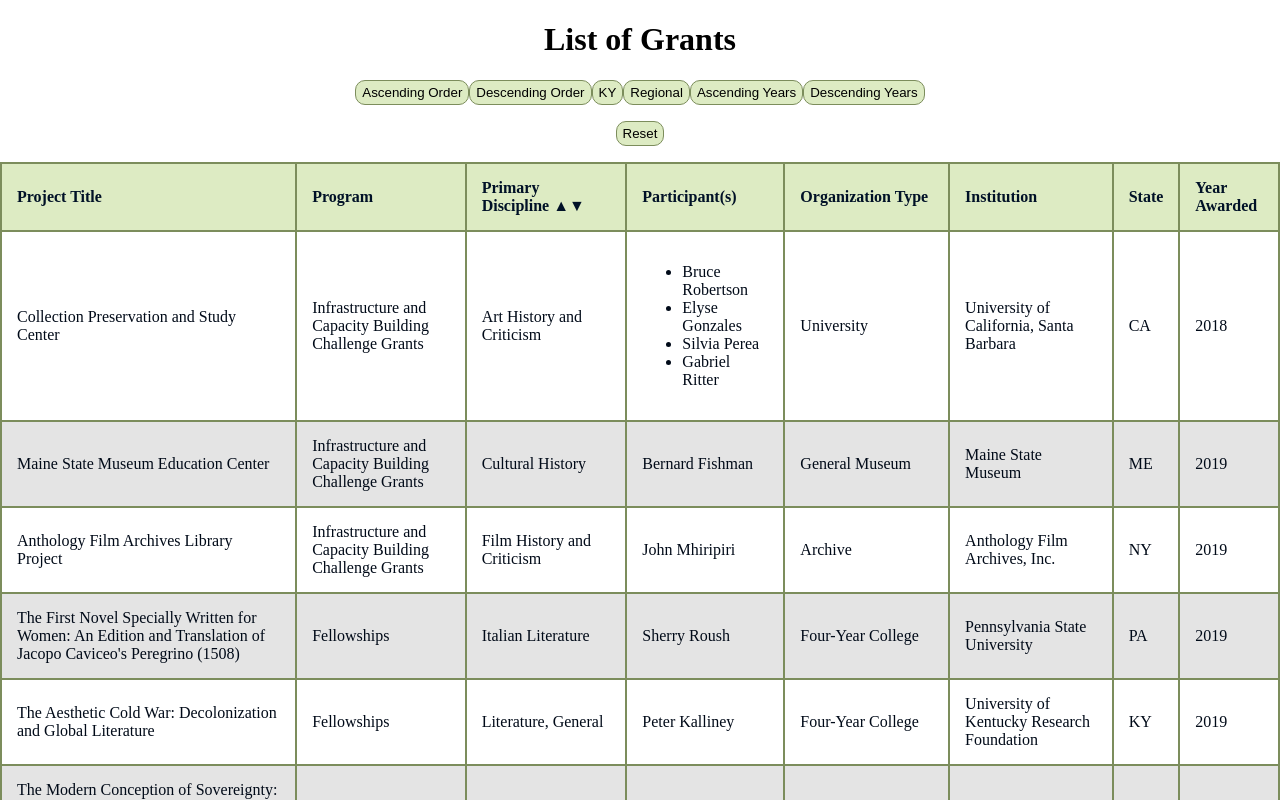
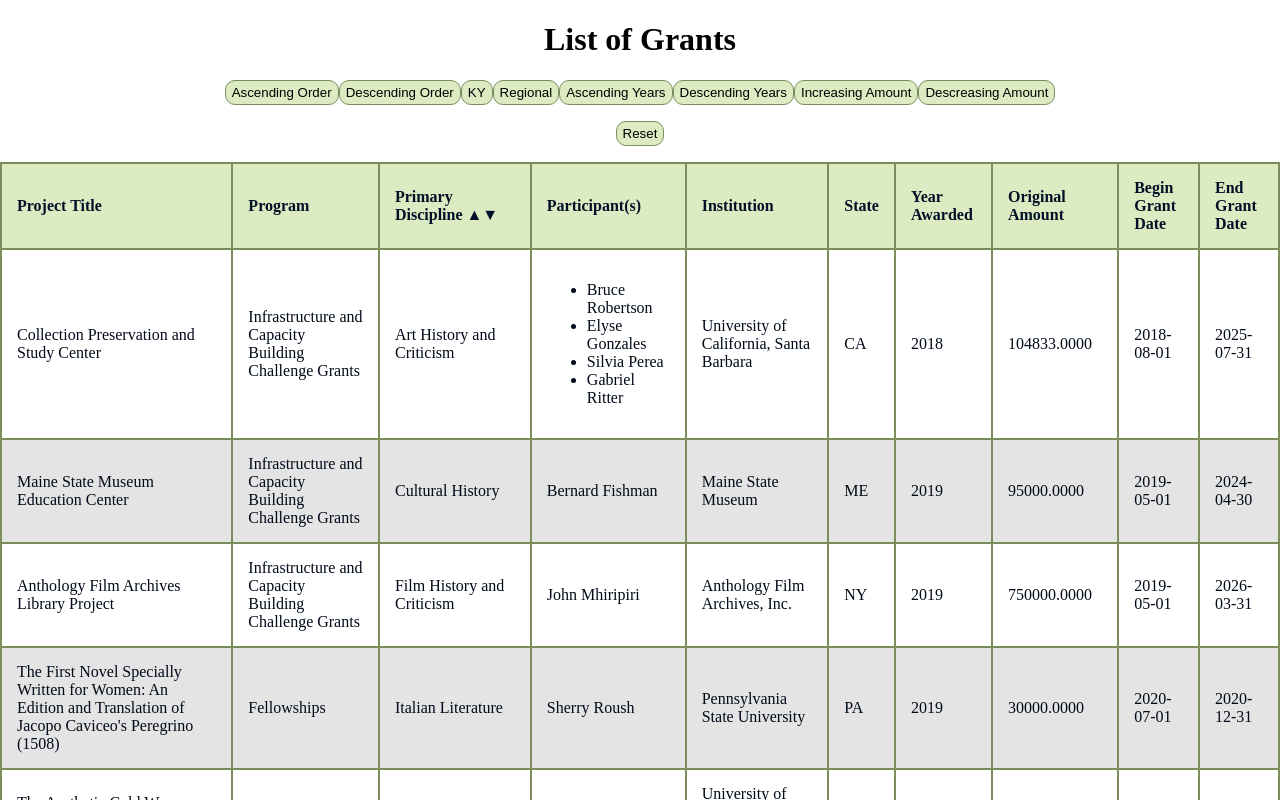
Before and after one commit to brooklynnjenkins/DataDrivenGrantApp, a React (Create React App) app: page / in a window 1280 px wide. Shown: the top 800 px of the page. Built offline with nearby package versions, Linux system fonts and the light colour scheme.

Commit message:
Added more columns

```diff
--- a/src/App.js
+++ b/src/App.js
@@ -54,6 +54,16 @@
   copy.sort((a,b) => b.ProjectTitle.localeCompare(a.ProjectTitle));
   setGrantsCopy(copy)
 }
+function amtIncr(){
+    let copy = [...grants];
+    copy.sort((a,b) => a.OriginalAmount - b.OriginalAmount)
+    setGrantsCopy(copy)
+}
+function amtDesc(){
+    let copy = [...grants];
+    copy.sort((a,b) => b.OriginalAmount - a.OriginalAmount)
+    setGrantsCopy(copy)
+}
   return ( <>
     <div className="App">
         <div>
@@ -65,6 +75,8 @@
              <button onClick = {regions}>Regional</button>
              <button onClick = {ascYears}>Ascending Years</button>
              <button onClick = {desYears}>Descending Years</button>
+             <button onClick = {amtIncr}>Increasing Amount</button>
+             <button onClick = {amtDesc}>Descreasing Amount</button>
             </p>
             <p>
               <button onClick = {pressReset}>Reset</button>
--- a/src/Table.js
+++ b/src/Table.js
@@ -4,8 +4,6 @@
 
 function Table(props)
 {
-    const [grants, setGrants] = useState([{}]);
-    const [grantsCopy, setGrantsCopy] = useState(grants);
     const [index, setIndex] = useState(0);
     function discOrd(){
         if(index%2==0){
@@ -34,9 +32,6 @@
                         Participant(s)
                     </th>
                     <th>
-                        Organization Type
-                    </th>
-                    <th>
                         Institution
                     </th>
                     <th>
@@ -44,6 +39,15 @@
                     </th>
                     <th>
                         Year Awarded
+                    </th>
+                    <th>
+                        Original Amount
+                    </th>
+                    <th>
+                        Begin Grant Date
+                    </th>
+                    <th>
+                        End Grant Date
                     </th>
                 </tr>
             </thead>
--- a/src/TableRow.js
+++ b/src/TableRow.js
@@ -21,10 +21,12 @@
             <td>
                 {Participant(props.grant)}
             </td>
-            <td>{props.grant.OrganizationType}</td>
             <td>{props.grant.Institution}</td>
             <td>{props.grant.InstState}</td>
             <td>{props.grant.YearAwarded}</td>
+            <td>{props.grant.OriginalAmount}</td>
+            <td>{props.grant.BeginGrant}</td>
+            <td>{props.grant.EndGrant}</td>
         </tr>
     </>
     )
```
